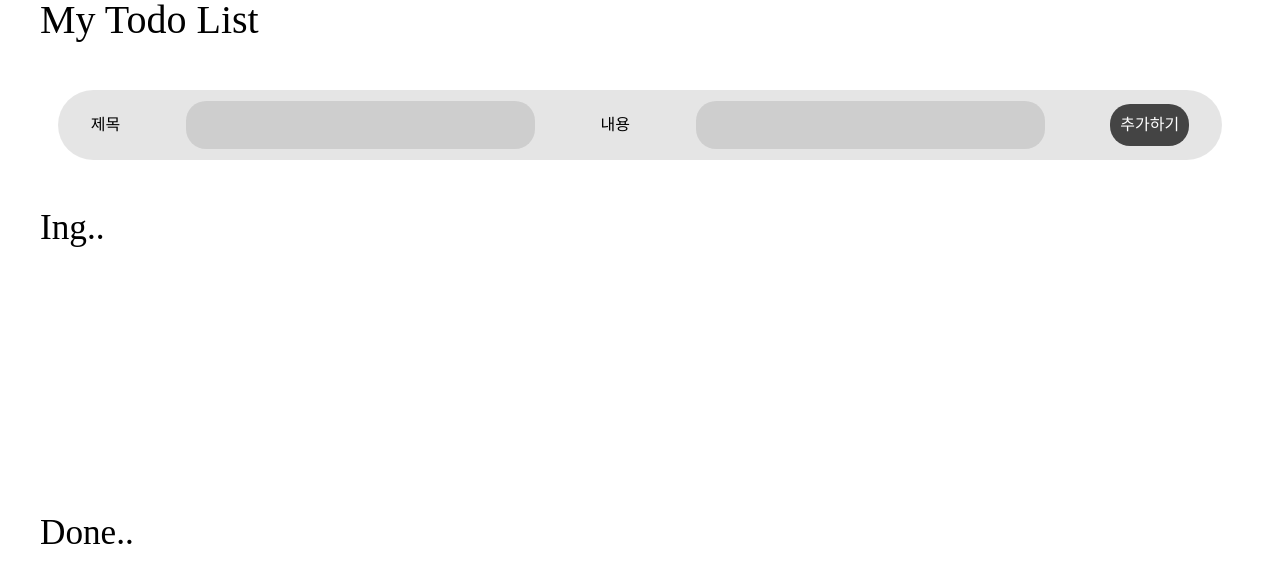
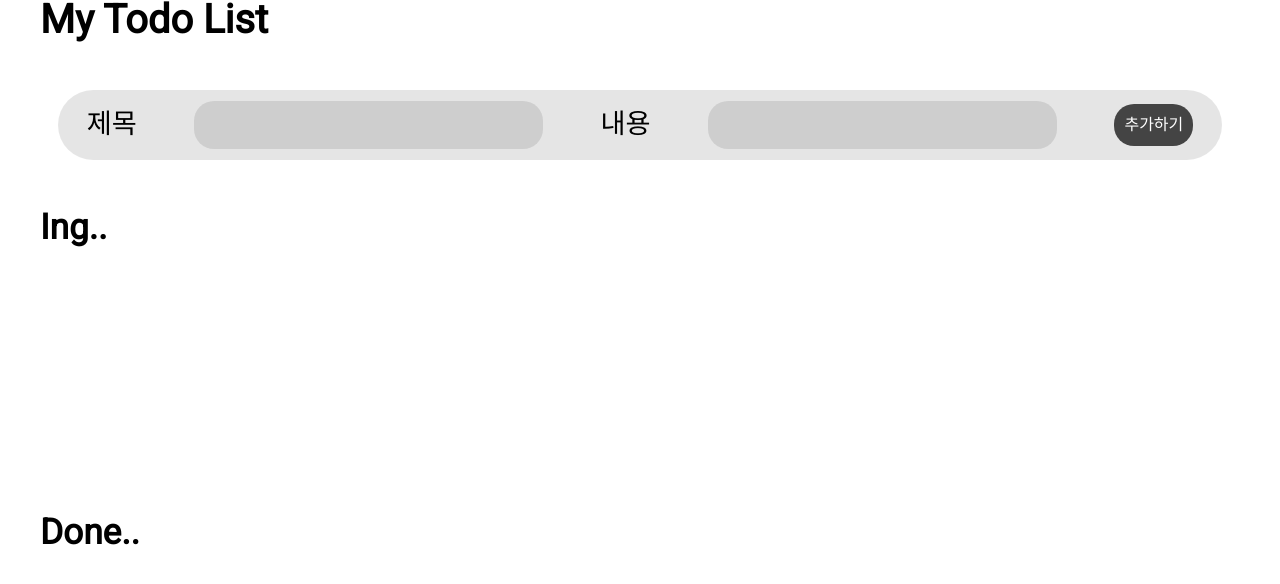
Before and after one commit to youjunho613/to-do-list, a React (Create React App) app: page / in a window 1280 px wide. Shown: the top 584 px of the page. Built offline with nearby package versions, Linux system fonts and the light colour scheme.

Commit message:
chor. 코드 정리

```diff
--- a/src/component/Form.jsx
+++ b/src/component/Form.jsx
@@ -32,8 +32,14 @@
 
   return (
     <form className="write-form" onSubmit={onSubmitHandler}>
-      제목 <input {...inputTag("title")} />
-      내용 <input {...inputTag("content")} />
+      <label className="write-label" htmlFor="title">
+        제목
+      </label>
+      <input {...inputTag("title")} />
+      <label className="write-label" htmlFor="content">
+        내용
+      </label>
+      <input {...inputTag("content")} />
       <button className="write-button">추가하기</button>
     </form>
   );
--- a/src/component/Todo.jsx
+++ b/src/component/Todo.jsx
@@ -12,11 +12,7 @@
       return todo.id === id ? { ...todo, isDone: !todo.isDone } : todo;
     });
 
-    localStorage.setItem("todoList", JSON.stringify(newTodoList));
-
-    const loadTodoList = JSON.parse(localStorage.getItem("todoList"));
-
-    setTodoList(loadTodoList);
+    setTodoList(getListData(newTodoList));
   };
 
   const filterList = todoList.filter((item) => item.isDone === boolean);
--- a/src/module/localStorage.js
+++ b/src/module/localStorage.js
@@ -1,9 +1,8 @@
-const getListData = (pram) => {
-  localStorage.setItem("todoList", JSON.stringify(pram));
+const getListData = (todoList) => {
+  localStorage.setItem("todoList", JSON.stringify(todoList));
 
   const loadTodoList = JSON.parse(localStorage.getItem("todoList"));
   return loadTodoList;
 };
 
-// 차이점
 export default getListData;
--- a/src/style/reset.css
+++ b/src/style/reset.css
@@ -1,3 +1,10 @@
+@import url("https://fonts.googleapis.com/css2?family=Gowun+Dodum&family=Roboto&display=swap");
+
+* {
+  font-family: "Roboto", normal, "Gowun Dodum", normal, sans-serif;
+  box-sizing: border-box;
+}
+
 html,
 body,
 div,
@@ -83,10 +90,9 @@
   padding: 0;
   border: 0;
   font-size: 100%;
-  font: inherit;
   vertical-align: baseline;
 }
-/* HTML5 display-role reset for older browsers */
+
 article,
 aside,
 details,
@@ -100,17 +106,21 @@
 section {
   display: block;
 }
+
 body {
   line-height: 1;
 }
+
 ol,
 ul {
   list-style: none;
 }
+
 blockquote,
 q {
   quotes: none;
 }
+
 blockquote:before,
 blockquote:after,
 q:before,
@@ -118,6 +128,7 @@
   content: "";
   content: none;
 }
+
 table {
   border-collapse: collapse;
   border-spacing: 0;
@@ -133,10 +144,6 @@
   cursor: pointer;
 }
 
-* {
-  box-sizing: border-box;
-}
-
 textarea {
   resize: none;
 }
```
